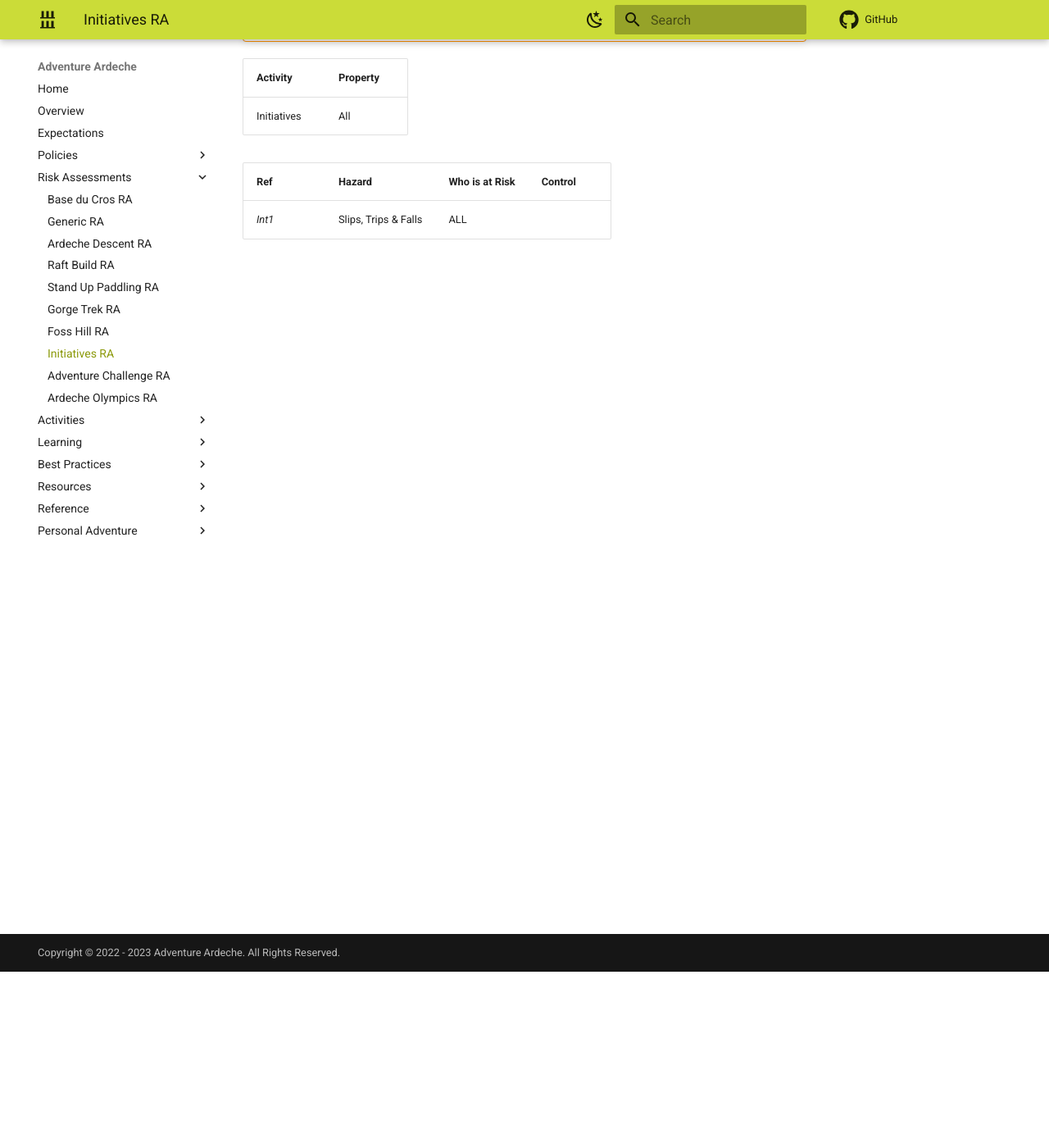
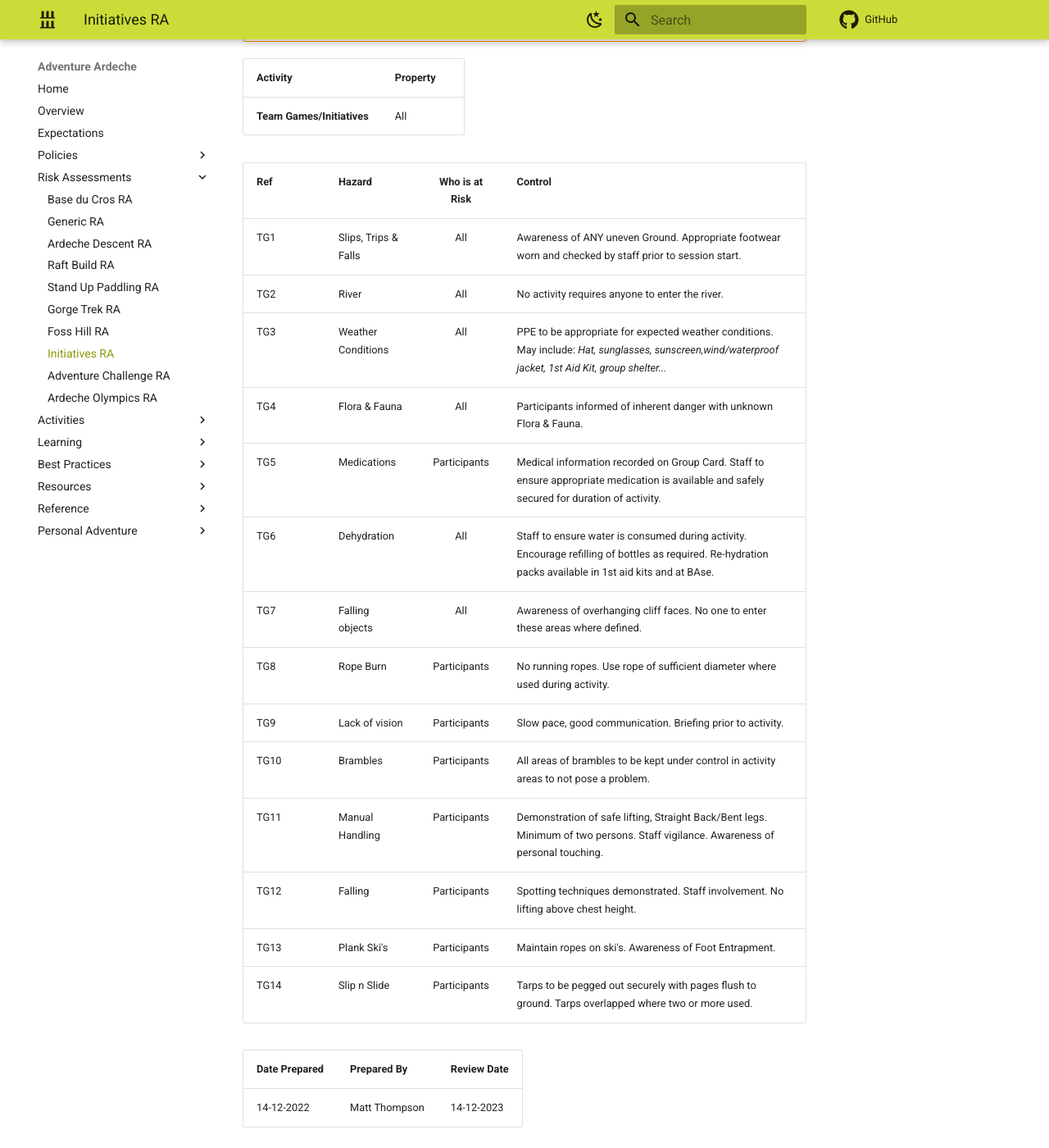
Before and after one commit to Matt-Adventure-Ardeche/staffhandbook, an MkDocs documentation site: the page built from docs/risk-assessments/initiativesRA.md, in a window 1280 px wide and 1400 px high, scrolled down 215 px. Shown: the whole window at 82% size. Built offline with MkDocs 1.6.1 and Material for MkDocs 9.7.7, drawn with Linux system fonts in a browser that asks for light colours; comment, search, counter and statistics services are not loaded.

Commit message:
initiatives RA

```diff
--- a/docs/risk-assessments/initiativesRA.md
+++ b/docs/risk-assessments/initiativesRA.md
@@ -1,12 +1,29 @@
 # Initiatives RA
 
 !!! warning
-    **ALL** Risk Assessments are likely to change at some point whan a common format is decided upon.
+    **ALL** Risk Assessments are likely to change at some point when a common format is decided upon.
 
-|**Activity**   |**Property**|
-|:----          |:----       |
-|Initiatives    |All         |
+| **Activity**               | **Property** |
+|:-------------------------- |:------------ |
+| **Team Games/Initiatives** | All          |
 
-|**Ref** |**Hazard**                  |**Who is at Risk**|**Control**                   |
-|:----   |:----                       |:----             |:----                         |
-| *Int1* | Slips, Trips &amp; Falls   |     ALL          |                              |
+| **Ref** | **Hazard**           | **Who is at Risk** | **Control**                                                                                                                                              |
+|:------- | -------------------- |:------------------:| -------------------------------------------------------------------------------------------------------------------------------------------------------- |
+| TG1     | Slips, Trips & Falls |        All         | Awareness of ANY uneven Ground. Appropriate footwear worn and checked by staff prior to session start.                                                   |
+| TG2     | River                |        All         | No activity requires anyone to enter the river.                                                                                                          |
+| TG3     | Weather Conditions   |        All         | PPE to be appropriate for expected weather conditions. May include: *Hat, sunglasses, sunscreen,wind/waterproof jacket, 1st Aid Kit, group shelter...*   |
+| TG4     | Flora & Fauna        |        All         | Participants informed of inherent danger with unknown Flora & Fauna.                                                                                     |
+| TG5     | Medications          |    Participants    | Medical information recorded on Group Card. Staff to ensure appropriate medication is available and safely secured for duration of activity.             |
+| TG6     | Dehydration          |        All         | Staff to ensure water is consumed during activity. Encourage refilling of bottles as required. Re-hydration packs available in 1st aid kits and at BAse. |
+| TG7     | Falling objects      |        All         | Awareness of overhanging cliff faces. No one to enter these areas where defined.                                                                         |
+| TG8     | Rope Burn            |    Participants    | No running ropes. Use rope of sufficient diameter where used during activity.                                                                            |
+| TG9     | Lack of vision       |    Participants    | Slow pace, good communication. Briefing prior to activity.                                                                                               |
+| TG10    | Brambles             |    Participants    | All areas of brambles to be kept under control in activity areas to not pose a problem.                                                                  |
+| TG11    | Manual Handling      |    Participants    | Demonstration of safe lifting, Straight Back/Bent legs. Minimum of two persons. Staff vigilance. Awareness of personal touching.                         |
+| TG12    | Falling              |    Participants    | Spotting techniques demonstrated. Staff involvement. No lifting above chest height.                                                                      |
+| TG13    | Plank Ski's          |    Participants    | Maintain ropes on ski's. Awareness of Foot Entrapment.                                                                                                   |
+| TG14    | Slip n Slide         |    Participants    | Tarps to be pegged out securely with pages flush to ground. Tarps overlapped where two or more used.                                                     |
+
+| **Date Prepared** | **Prepared By** | **Review Date** |
+| ----------------- | --------------- | --------------- |
+| 14-12-2022        | Matt Thompson   | 14-12-2023      |                                                                                                                                                         |
```
